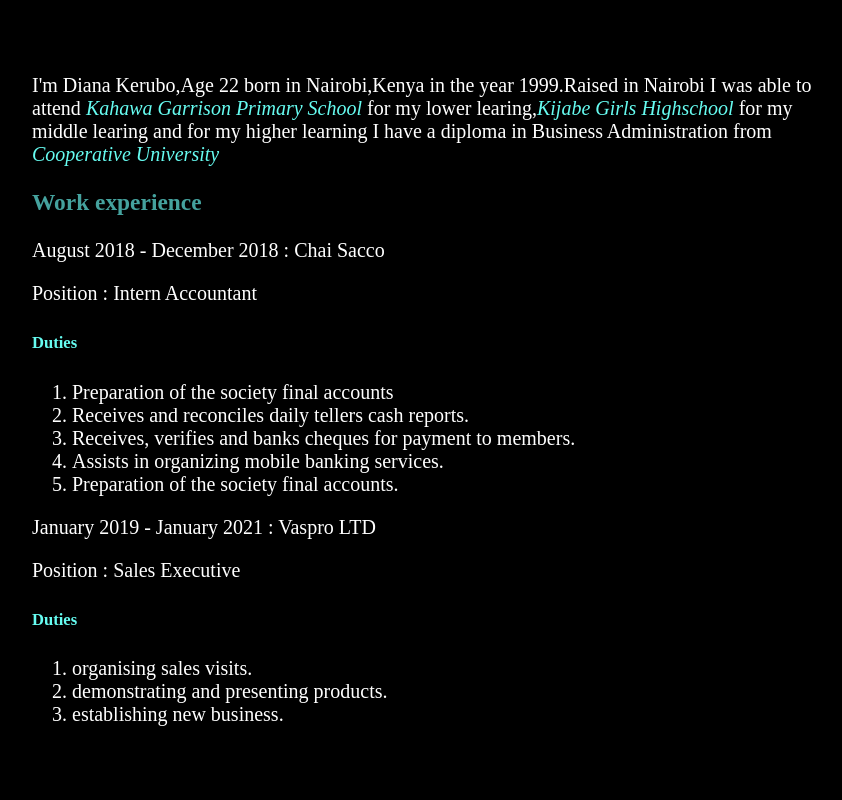
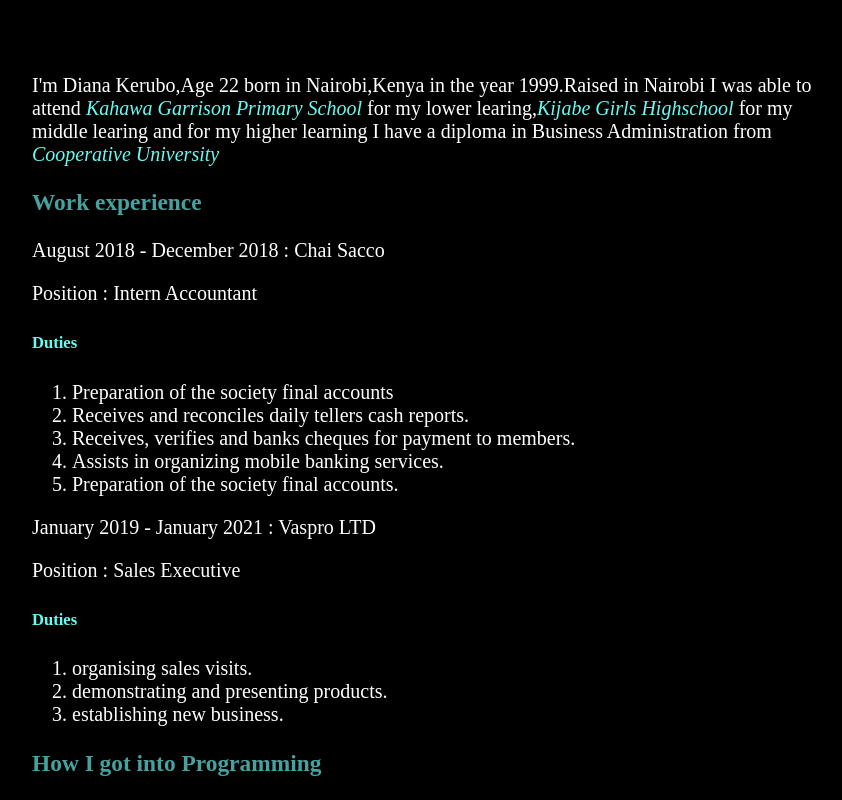
Before and after one commit to diana3664/my-portfolio, a plain HTML site: page index.html in a window 1280 px wide. Shown: the part 800-1600 px from the top of the page, without its empty margins (290-1132 px from the left). Before the commit the page ends 1546 px from the top, so only its background shows below. Drawn offline with Linux system fonts and the light colour scheme.

Commit message:
add how i got into programming

```diff
--- a/index.html
+++ b/index.html
@@ -33,6 +33,7 @@
       <li>demonstrating and presenting products.</li>
       <li>establishing new business.</li>
     </ol>
+    <h3>How I got into Programming</h3>
   </div>
 </body>
 </html>
```
